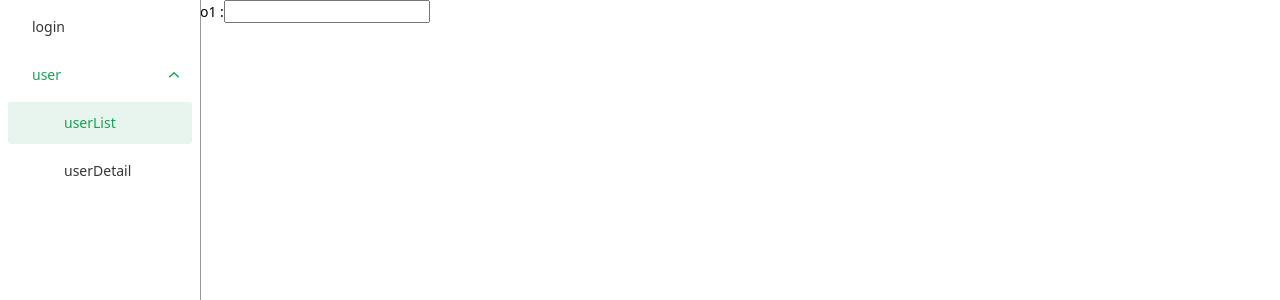
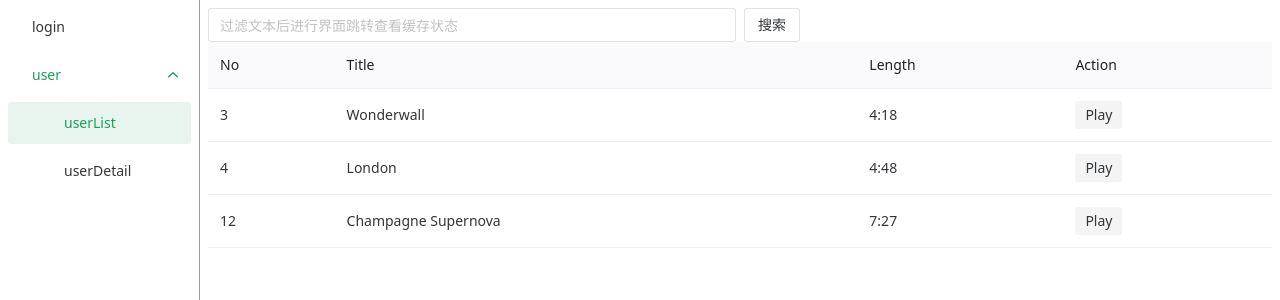
Before and after one commit to so11y/vue3-navigation, a Vue app in the folder packages/playground/: page /user/userList in a window 1280 px wide. Shown: the top 300 px of the page. Built offline with nearby package versions, Linux system fonts and the light colour scheme.

Commit message:
✨ feat(playGround): 修改游乐场

```diff
--- a/packages/playground/src/App.vue
+++ b/packages/playground/src/App.vue
@@ -1,5 +1,6 @@
 <script setup lang="ts">
 import { NavigateView } from "vue3-navigation";
+import { NMessageProvider } from "naive-ui";
 
 defineOptions({
   name: "App",
@@ -7,7 +8,9 @@ defineOptions({
 </script>
 
 <template>
-  <NavigateView name="App" />
+  <NMessageProvider>
+    <NavigateView name="App" />
+  </NMessageProvider>
 </template>
 <style lang="scss">
 * {
--- a/packages/playground/src/components/layout.vue
+++ b/packages/playground/src/components/layout.vue
@@ -69,9 +69,10 @@ const menuOptions = buildMenu(RouterList);
     width: 200px;
     height: 100%;
     border-right: 1px solid #999;
+    box-sizing: border-box;
   }
   .body {
-    padding-left: 200px;
+    padding: 8px 8px 0 208px;
   }
 }
 </style>
--- a/packages/playground/src/views/userList/index.vue
+++ b/packages/playground/src/views/userList/index.vue
@@ -1,12 +1,102 @@
-<script lang="ts" setup>
-import {} from "vue3-navigation"
+<template>
+  <n-row :gutter="8">
+    <n-col :span="12">
+      <n-input placeholder="过滤文本后进行界面跳转查看缓存状态" v-model:value="filterInput" />
+    </n-col>
+    <n-col>
+      <n-button @click="handleFilter">搜索</n-button>
+    </n-col>
+  </n-row>
+  <n-data-table
+    ref="tableRef"
+    :columns="columns"
+    :data="data"
+    :bordered="false"
+  />
+</template>
+
+<script setup lang="ts">
+import { h, ref } from "vue";
+import {
+  NButton,
+  useMessage,
+  NDataTable,
+  NRow,
+  NCol,
+  NInput,
+  DataTableInst,
+} from "naive-ui";
+import type { DataTableColumns } from "naive-ui";
+
 defineOptions({
   name: "userList",
 });
+const filterInput = ref("");
+const tableRef = ref<DataTableInst>();
+
+type Song = {
+  no: number;
+  title: string;
+  length: string;
+};
+
+const createColumns = ({
+  play,
+}: {
+  play: (row: Song) => void;
+}): DataTableColumns<Song> => {
+  return [
+    {
+      title: "No",
+      key: "no",
+    },
+    {
+      title: "Title",
+      key: "title",
+      filter(value, row) {
+        return row.title.indexOf(value.toString()) > -1;
+      },
+    },
+    {
+      title: "Length",
+      key: "length",
+    },
+    {
+      title: "Action",
+      key: "actions",
+      render(row) {
+        return h(
+          NButton,
+          {
+            strong: true,
+            tertiary: true,
+            size: "small",
+            onClick: () => play(row),
+          },
+          { default: () => "Play" }
+        );
+      },
+    },
+  ];
+};
+
+const data: Song[] = [
+  { no: 3, title: "Wonderwall", length: "4:18" },
+  { no: 4, title: "London", length: "4:48" },
+  { no: 12, title: "Champagne Supernova", length: "7:27" },
+];
+function handleFilter() {
+  tableRef.value!.filter({
+    title: [filterInput.value],
+  });
+}
+
+const message = useMessage();
+const columns = ref(
+  createColumns({
+    play(row: Song) {
+      message.info(`Play ${row.title}`);
+    },
+  })
+);
 </script>
-
-<template>
-   <div>
-    o1 :<input type="text">
-   </div>
-</template>
```
